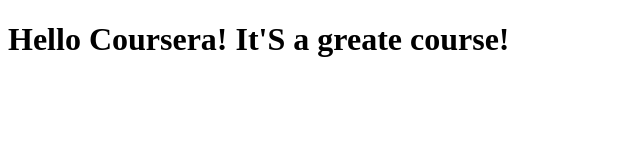
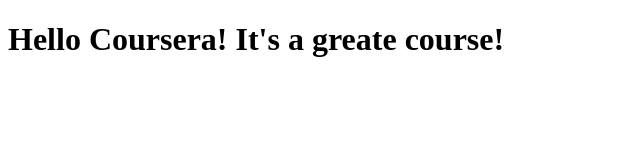
Before and after one commit to katayama0528/coursera-test, a plain HTML site: page site/index.html in a window 1280 px wide. Shown: the whole page, without its empty margins (0-640 px from the left). Drawn offline with Linux system fonts and the light colour scheme.

Commit message:
Small addition to my page.

```diff
--- a/site/index.html
+++ b/site/index.html
@@ -4,6 +4,6 @@
 	<title>Hello Coursera!</title>
 </head>
 <body>
-<h1>Hello Coursera! It'S a greate course!</h1>
+<h1>Hello Coursera! It's a greate course!</h1>
 </body>
 </html>
```
